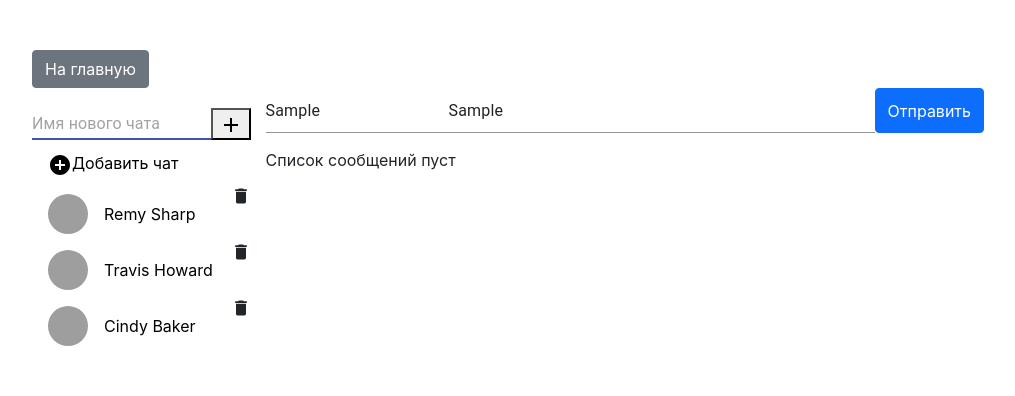
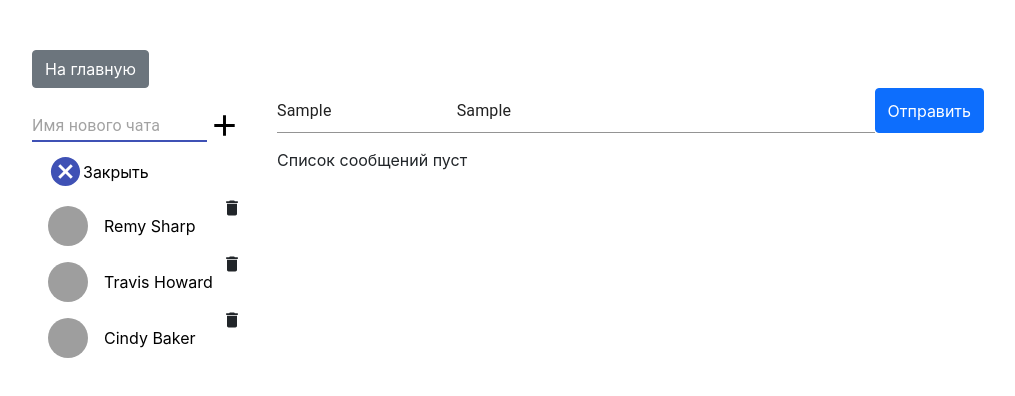
Before and after one commit to AG-dms/GB_React, a React (Create React App) app: page /chats/chat-1 in a window 1280 px wide. Both pictures are taken after typing "Sample", "Sample" into the empty fields and a click on the button "Добавить чат". Shown: the top 396 px of the page, without its empty margins (132-1147 px from the left). Built offline with nearby package versions, Linux system fonts and the light colour scheme; grey boxes are pictures that could not be loaded.

Commit message:
7 HomeWork

```diff
--- a/package.json
+++ b/package.json
@@ -18,6 +18,8 @@
     "react-scripts": "4.0.3",
     "reactstrap": "^8.9.0",
     "redux": "^4.1.1",
+    "redux-persist": "^6.0.0",
+    "redux-thunk": "^2.3.0",
     "web-vitals": "^1.0.1"
   },
   "scripts": {
--- a/src/components/Chats/Chats.jsx
+++ b/src/components/Chats/Chats.jsx
@@ -1,102 +1,81 @@
-import React, { useEffect, useCallback, useMemo } from 'react';
-import { useParams, useHistory } from 'react-router-dom';
-import {Button} from 'reactstrap';
-import {Link} from 'react-router-dom';
-import { ListGroup } from 'reactstrap';
-import { useSelector, useDispatch } from 'react-redux';
-import './Chats.scss';
-import FormMess from '../Form/FormMess.jsx';
-import SideBar from '../SideBar/SideBar';
-import Message from '../Messages/Message';
-import { addChat, deleteChatItem } from '../../store/chats/actions';
-import { addMessage, deleteMessage } from '../../store/messages/actions';
-
-
-// Не понял куда и как засунуть deleteMessages
-// Получается что при удалении чата сообщения остается в стейте
-// Но подход с урока наверное не подоедёт к моему варианту приложения
+import React, { useCallback, useMemo } from "react";
+import { useParams, useHistory } from "react-router-dom";
+import { Button } from "reactstrap";
+import { Link } from "react-router-dom";
+import { ListGroup } from "reactstrap";
+import { useSelector, useDispatch } from "react-redux";
+import "./Chats.scss";
+import FormMess from "../Form/FormMess.jsx";
+import SideBar from "../SideBar/SideBar";
+import Message from "../Messages/Message";
+import { addChat, deleteChatItem } from "../../store/chats/actions";
+import { addMessageWithReply } from "../../store/messages/actions";
 
 const Chats = () => {
   const { chatId } = useParams();
-  const history = useHistory()
+  const history = useHistory();
   const dispatch = useDispatch();
 
-// VSC ругается что Свойство "chats" не существует в типе "DefaultRootState" и messages соответственно
-// Но без них не работает
-  const chats = useSelector((state)=> state.chats.chats)
-  const messageList = useSelector((state => state.messages.messages))
+  const chats = useSelector((state) => state.chats.chats);
+  const messageList = useSelector((state) => state.messages.messages);
 
-  const sendMessage = useCallback(({text, author})=>{
-    dispatch(addMessage(chatId, text, author))
-  }, [chatId, dispatch])
+  const sendMessage = useCallback(
+    ({ text, author }) => {
+      dispatch(addMessageWithReply(chatId, text, author));
+    },
+    [chatId, dispatch]
+  );
 
-  // Добавление нового чата (Вызывается из компонента SideBar)
-  const AddChat = useCallback((name) => {
-    dispatch(addChat(name))
+  const AddChat = useCallback(
+    (name) => {
+      dispatch(addChat(name));
     },
     [dispatch]
-  )
+  );
 
-   //Удаление чата
-   const deleteChat = useCallback((id) => {
-    dispatch(deleteChatItem(id))
-     if(chatId === id){
-       history.push('/chats')
-     }
-     },[chatId, history, dispatch])
+  const deleteChat = useCallback(
+    (id) => {
+      dispatch(deleteChatItem(id));
+      if (chatId === id) {
+        history.push("/chats");
+      }
+    },
+    [chatId, history, dispatch]
+  );
 
+  const subForm = useCallback(
+    (message) => {
+      sendMessage(message);
+    },
+    [sendMessage]
+  );
 
-  // Обработка формы
-  const subForm = useCallback((message) => {
-    sendMessage(message)
-    },[sendMessage]
-  )
-
-  useEffect(() => {
-    let timeout;
-    const curMess = messageList[chatId];
-    // Проверка чтобы не было ошибки
-    if(chatId && curMess){
-      if (messageList[chatId].length && curMess?.[curMess.length -1 ]?.author !== 'Robot') {
-        timeout = setTimeout(() => {
-          sendMessage({
-            author: 'Robot',
-            text: 'Привет',
-          })
-        }, 1500);
-      }
-    }
-    return () => clearTimeout(timeout);
-  }, [messageList, chatId, sendMessage]);
-
-
-  const chatExist = useMemo(()=> !!chats.find(({id}) => id === chatId), [chatId, chats])
+  const chatExist = useMemo(() => !!chats.find(({ id }) => id === chatId), [chatId, chats]);
 
   //Разметка
   return (
     <div className="App">
       <Link to="/">
-        <Button className='back-btn' color="secondary">На главную</Button>{' '}
+        <Button className="back-btn" color="secondary">
+          На главную
+        </Button>{" "}
       </Link>
       <div className="main-display">
-        <SideBar chats={chats}
-        addChat={AddChat}
-        deleteChat={deleteChat}
-        />
-          <div>
-            {chatId && chatExist ?
+        <SideBar chats={chats} addChat={AddChat} deleteChat={deleteChat} />
+        <div>
+          {chatId && chatExist ? (
             <>
-              <FormMess subForm={subForm}/>
+              <FormMess subForm={subForm} />
               <ListGroup className="list">
-                <Message messageList={messageList} chatId={chatId}>
-              </Message>
+                <Message messageList={messageList} chatId={chatId}></Message>
               </ListGroup>
             </>
-            : chats.length === 0 ? <div className="no-chats">
-                Список чатов пуст, пожалуйста создайте новый </div> :
-                <div className="no-chats">Выберите чат </div>
-            }
-          </div>
+          ) : chats.length === 0 ? (
+            <div className="no-chats">Список чатов пуст, пожалуйста создайте новый </div>
+          ) : (
+            <div className="no-chats">Выберите чат </div>
+          )}
+        </div>
       </div>
     </div>
   );
--- a/src/components/SideBar/SideBar.jsx
+++ b/src/components/SideBar/SideBar.jsx
@@ -1,40 +1,42 @@
-import React, {useState, useRef, useEffect} from 'react';
-import './SideBar.scss';
-import {List, ListItem, ListItemAvatar, Avatar, Input} from '@material-ui/core';
-import {Link} from 'react-router-dom';
-import AddCircleIcon from '@material-ui/icons/AddCircle';
-import AddIcon from '@material-ui/icons/Add';
-import DeleteIcon from '@material-ui/icons/Delete';
+import React, { useState, useRef, useEffect } from "react";
+import "./SideBar.scss";
+import { List, ListItem, ListItemAvatar, Avatar, Input } from "@material-ui/core";
+import { Link } from "react-router-dom";
+import { AddCircle, Cancel, Add } from "@material-ui/icons";
+import DeleteIcon from "@material-ui/icons/Delete";
 
-function SideBar({chats, addChat, deleteChat}) {
+function SideBar({ chats, addChat, deleteChat }) {
   // Обработчик удаления чата
 
-  const [nameChat,
-    setNameChat] = useState('');
+  const [nameChat, setNameChat] = useState("");
 
-    const [hide,
-      setHide] = useState(false);
-      const inputRef = useRef('');
+  const [hide, setHide] = useState(false);
+  const inputRef = useRef("");
 
   const showInput = () => {
-        setHide(!hide)
-      }
+    setHide(!hide);
+  };
 
-      const removeChat = (id)=>{
-        deleteChat(id)
-      }
+  const removeChat = (id) => {
+    deleteChat(id);
+  };
 
   const chatBar = chats.map((item) => {
     return (
       <ListItem className="list-item" key={item.id}>
         <Link className="link-chat" to={`/chats/${item.id}`}>
           <ListItemAvatar>
-            <Avatar alt={item.name} src="/static/images/avatar/1.jpg"/>
+            <Avatar alt={item.name} src="/static/images/avatar/1.jpg" />
           </ListItemAvatar>
           {item.name}
         </Link>
-        <DeleteIcon fontSize='small' className="basket" onClick={()=>{removeChat(item.id)}}/>
-
+        <DeleteIcon
+          fontSize="small"
+          className="basket"
+          onClick={() => {
+            removeChat(item.id);
+          }}
+        />
       </ListItem>
     );
   });
@@ -43,37 +45,48 @@ function SideBar({chats, addChat, deleteChat}) {
     if (hide) {
       inputRef.current.focus();
     }
-  }, [hide])
+  }, [hide]);
 
   // Записываем имя нового чата
   const callNewChat = (e) => {
-    setNameChat(e.target.value)
-  }
+    setNameChat(e.target.value);
+  };
 
   // Передаем имя нового чата и создаем его в Chats
   const makeNewChat = () => {
-    addChat(nameChat)
-    setNameChat('')
-    setHide(!hide)
-  }
+    addChat(nameChat);
+    setNameChat("");
+    setHide(!hide);
+  };
 
   // Разметка компонента
   return (
     <div className="chat-bar">
-      {hide && <div className="hide-chat">
+      {hide && (
+        <div className="hide-chat">
           <Input
             type="text"
             inputRef={inputRef}
             onChange={callNewChat}
             value={nameChat}
-          placeholder="Имя нового чата"/>
-        <button className="btn-dd" onClick={makeNewChat}>
-          <AddIcon className="fa fa-plus-circle pluse"/>
+            placeholder="Имя нового чата"
+          />
+          <button className="addChat " onClick={makeNewChat}>
+            <Add fontSize="large" />
           </button>
-      </div>}
+        </div>
+      )}
       <button className="add-btn" onClick={showInput}>
-        <AddCircleIcon/>
-        Добавить чат
+        {!hide ? (
+          <>
+            <AddCircle fontSize="large" color="primary" className="pluse" />
+            <span>Добавить чат</span>
+          </>
+        ) : (
+          <>
+            <Cancel fontSize="large" color="primary" /> <span>Закрыть</span>
+          </>
+        )}
       </button>
       <List>{chatBar}</List>
     </div>
--- a/src/components/SideBar/SideBar.scss
+++ b/src/components/SideBar/SideBar.scss
@@ -1,10 +1,10 @@
 .chat-bar {
-  width: 20vw;
+  width: 250px;
   padding-top: 20px;
-  margin-right: 15px;
+  margin-right: 35px;
 }
 
-.list-item{
+.list-item {
   width: inherit;
 }
 
@@ -19,21 +19,47 @@
   display: flex;
   align-items: center;
 }
-.add-btn{
+.add-btn {
   background: none;
   outline: none;
   border: none;
   padding-left: 16px;
+  display: flex;
+  align-items: center;
+  justify-content: space-between;
 }
 
-.basket{
+.basket {
   position: absolute;
   top: 0;
   right: 0;
 }
 
-.hide-chat{
+.basket:hover {
+  color: primary;
+}
+
+.hide-chat {
   display: flex;
   align-items: center;
   margin-bottom: 10px;
+  justify-content: space-between;
 }
+
+.pluse {
+  margin-right: 10px;
+}
+
+.addChat {
+  background: none;
+  outline: none;
+  border: none;
+  box-sizing: border-box;
+  padding: 0;
+}
+
+.addChat:hover {
+  border-radius: 50%;
+  background-color: rgb(231, 231, 231);
+  box-sizing: border-box;
+}
--- a/src/store/messages/actions.js
+++ b/src/store/messages/actions.js
@@ -1,7 +1,7 @@
 export const ADD_MESSAGE = 'MESSAGES::ADD_MESSAGE';
 export const DELETE_MESSAGE = 'MESSAGES::DELETE_MESSAGE';
 
-export const addMessage = (chatId, text, author)=>{
+export const addMessage = (chatId, text, author) => {
   return ({
     type: ADD_MESSAGE,
     payload: {
@@ -12,8 +12,30 @@ export const addMessage = (chatId, text, author)=>{
   })
 };
 
-export const deleteMessage = (chatId, id)=>({
+export const deleteMessage = (chatId, id) => ({
   type: DELETE_MESSAGE,
   chatId,
   id
 });
+
+
+let timeout;
+// Я правильно понял, что мы тут используем thunk?
+// Честно говоря не понял как редакс понимает что код ниже это мидлвар ведь конкретно в этом файле мы не ипортируем thunk и не используем каких то методов типо thunk()
+// Мы импортировали thunk в index.js стора, экспортировали оттуда стор с applyMiddleware(thunk)
+// Но как тут код понимает?
+export const addMessageWithReply = (chatId, text, author) => (dispatch) => {
+  // Проверка чтобы не было ошибки
+  dispatch(addMessage(chatId, text, author));
+  if (author !== "Robot") {
+    clearTimeout(timeout)
+    timeout = setTimeout(() => {
+      dispatch(addMessage(
+        chatId,
+        author = "Robot",
+        text = "Привет",
+      ));
+    }, 1500);
+  }
+
+}
```
Also changed, not shown: src/App.jsx (+9 -6 lines), src/store/index.jsx (+20 -4 lines), 1 other file (tests, documents, lock files or other folders). Lines whose indentation alone changed are shown as unchanged.
